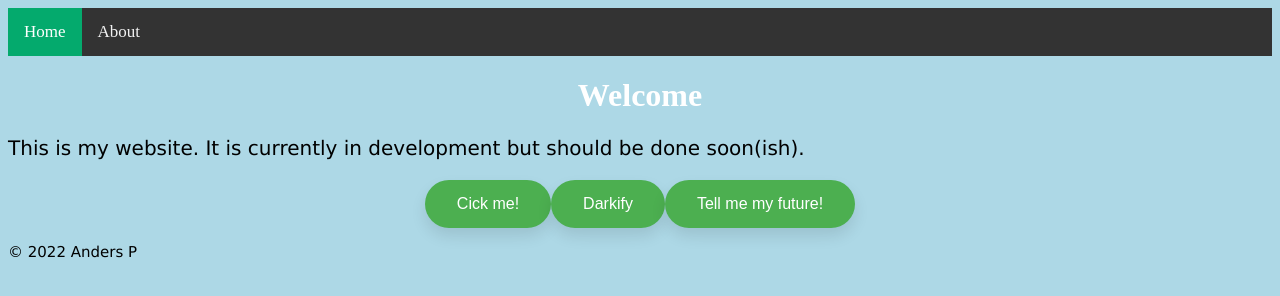
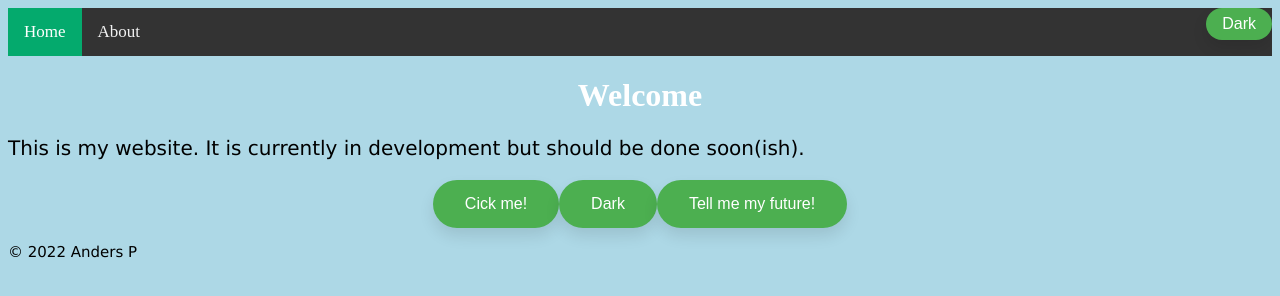
Before and after one commit to Anders-1/Website, a plain HTML site: page index.html in a window 1280 px wide. Drawn offline with Linux system fonts and the light colour scheme.

Commit message:
Added navbar, moved dark mode button to top, added about page

```diff
--- a/index.html
+++ b/index.html
@@ -13,14 +13,19 @@
 	<body>
 
 		<!--
-			Center button.
 			Tidy code.
 			LEARN HOW THIS (div and button) WORKS!!!
+			Ask about .button:hover (activated when mouse is hovering (read tooltip))
+			and .topnav a (appllies to <a>s in the topnav class).
+			Center dark mode button.
+			Comment/uncomment code: ctrl + /
+
 		-->
 
 		<div class="topnav">
 		  <a class="active" href="index.html">Home</a>
 		  <a href="pages/about.html">About</a>
+			<button id="darkButton" class="smallButton" onclick="darkMode()">Dark</button>
 		</div>
 
 		<h1>Welcome</h1>
@@ -31,7 +36,7 @@
 
 				<button class="button" onclick="alertFunction()">Cick me!</button>
 
-				<button id="darkButton" class="button" onclick="darkMode()">Darkify</button>
+				<button id="darkButton" class="button" onclick="darkMode()">Dark</button>
 
 				<button id="magicButton" class="button" onclick="magicAnswer()">Tell me my future!</button>
 
--- a/script.js
+++ b/script.js
@@ -9,10 +9,10 @@ function darkMode() {
   var element = document.body;
   element.classList.toggle("dark-mode");
 	var button = document.getElementById("darkButton");
-	if (button.innerHTML === "Darkify") {
-		button.innerHTML = "Lightify";
+	if (button.innerHTML === "Dark") {
+		button.innerHTML = "Light";
 	} else {
-		button.innerHTML = "Darkify";
+		button.innerHTML = "Dark";
 
 	}
 
--- a/style.css
+++ b/style.css
@@ -47,12 +47,35 @@ p {
 
 }
 
-  .wrap {
+.smallButton {
 
-    height: 100%;
-    display: flex;
-    align-items: center;
-    justify-content: center;
+  background-color: #4CAF50;
+  border: none;
+  color: white;
+  padding: 7px 16px;
+  text-align: center;
+  font-size: 16px;
+  transition: all 0.3s ease 0s;
+  border: none;
+  border-radius: 45px;
+  box-shadow: 0px 8px 15px rgba(0, 0, 0, 0.1);
+
+}
+
+.smallButton:hover {
+
+  background-color: #2EE59D;
+  box-shadow: 0px 15px 20px rgba(46, 229, 157, 0.4);
+  color: #fff;
+
+}
+
+.wrap {
+
+  height: 100%;
+  display: flex;
+  align-items: center;
+  justify-content: center;
 
 }
 
@@ -63,6 +86,12 @@ p {
   font-family: verdana;
   font-weight: bold;
   color: red;
+
+}
+
+#darkButton {
+
+  float: right;
 
 }
 
```
Also changed, not shown: pages/about.html (+1 -1 lines).
